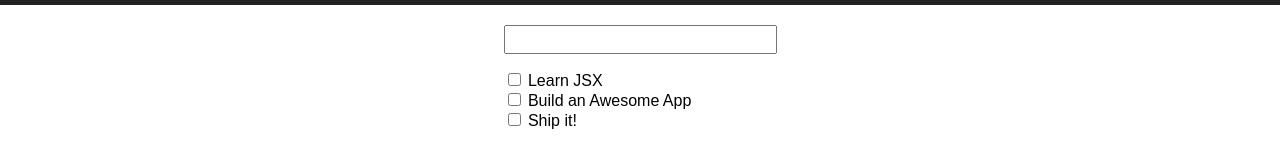
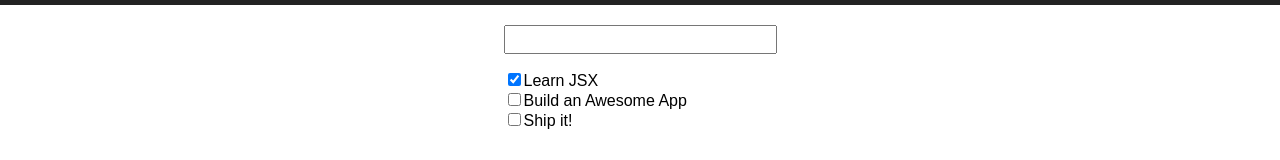
Before and after one commit to saviomd-beta/build-your-first-production-quality-react-app, a React (Create React App) app: page / in a window 1280 px wide. Shown: the part 185-345 px from the top of the page. Built offline with nearby package versions, Linux system fonts and the light colour scheme.

Commit message:
Lesson 3

```diff
--- a/src/App.js
+++ b/src/App.js
@@ -3,6 +3,16 @@
 import './App.css';
 
 class App extends Component {
+  constructor() {
+    super()
+    this.state = {
+      todos: [
+        {id: 1, name: 'Learn JSX', isComplete: true},
+        {id: 2, name: 'Build an Awesome App', isComplete: false},
+        {id: 3, name: 'Ship it!', isComplete: false}
+      ]
+    }
+  }
   render() {
     return (
       <div className="App">
@@ -16,9 +26,12 @@
           </form>
           <div className="Todo-list">
             <ul>
-              <li><input type="checkbox" /> Learn JSX</li>
-              <li><input type="checkbox" /> Build an Awesome App</li>
-              <li><input type="checkbox" /> Ship it!</li>
+              {this.state.todos.map(todo => (
+                <li key={todo.id}>
+                  <input type="checkbox" defaultChecked={todo.isComplete} />
+                  {todo.name}
+                </li>
+              ))}
             </ul>
           </div>
         </div>
```
